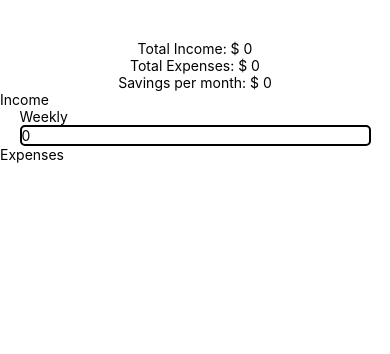
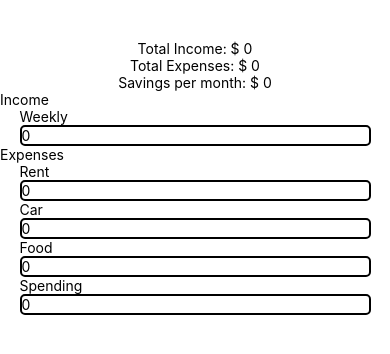
Before and after one commit to kevintamarus/budget-crunch, a React Native app: screen / in a window 390 px wide. Shown: the top 354 px of the page. Built offline with nearby package versions, Linux system fonts and the light colour scheme.

Commit message:
MVP app created

```diff
--- a/src/pages/Main.js
+++ b/src/pages/Main.js
@@ -8,11 +8,16 @@ export default class Main extends React.Component {
   constructor(props) {
     super(props);
     this.state = {
-      totalIncome: `$ 0`,
-      totalExpenses: `$ 0`,
-      savingsPerMonth: `$ 0`,
+      totalIncome: 0,
+      totalExpenses: 0,
+      savings: 0,
 
-      weeklyIncome: '0'
+      weeklyIncome: '0',
+
+      rentExpenses: '0',
+      carExpenses: '0',
+      foodExpenses: '0',
+      spendingExpenses: '0'
     };
   }
 
@@ -21,20 +26,47 @@ export default class Main extends React.Component {
   };
 
   calculateIncome = () => {
-    const totalIncome = `$ ${((this.state.weeklyIncome / 5) * 22).toFixed(2)}`;
-    this.setState({ totalIncome });
+    const totalIncome = ((this.state.weeklyIncome / 5) * 22).toFixed(2);
+    this.setState({ totalIncome }, this.calculateExpenses);
+  };
+
+  calculateExpenses = () => {
+    const { rentExpenses, carExpenses, foodExpenses, spendingExpenses } = this.state;
+    const totalExpenses = (
+      parseInt(rentExpenses) +
+      parseInt(carExpenses) +
+      parseInt(foodExpenses) +
+      parseInt(spendingExpenses)
+    ).toFixed();
+    this.setState({ totalExpenses }, this.calculateSavings);
+  };
+
+  calculateSavings = () => {
+    const savings = (parseInt(this.state.totalIncome) - parseInt(this.state.totalExpenses)).toFixed(
+      2
+    );
+    this.setState({ savings });
   };
 
   render() {
-    const { totalIncome, totalExpenses, savingsPerMonth, workIncome, weeklyIncome } = this.state;
+    const {
+      totalIncome,
+      totalExpenses,
+      savings,
+      weeklyIncome,
+      rentExpenses,
+      carExpenses,
+      foodExpenses,
+      spendingExpenses
+    } = this.state;
     return (
       <ScrollView>
         <View style={styles.container}>
           <View style={styles.blankView} />
           <View style={styles.displayContainer}>
-            <Text>Total Income: {totalIncome}</Text>
-            <Text>Total Expenses: {totalExpenses}</Text>
-            <Text>Savings per month: {savingsPerMonth}</Text>
+            <Text>Total Income: $ {totalIncome}</Text>
+            <Text>Total Expenses: $ {totalExpenses}</Text>
+            <Text>Savings per month: $ {savings}</Text>
           </View>
           <Text>Income</Text>
           <View style={styles.incomeFormContainer}>
@@ -46,6 +78,32 @@ export default class Main extends React.Component {
             />
           </View>
           <Text>Expenses</Text>
+          <View style={styles.expenseFormContainer}>
+            <Input
+              label="Rent"
+              value={rentExpenses}
+              selectTextOnFocus
+              onChangeText={input => this.handleChangeInput(input, 'rentExpenses')}
+            />
+            <Input
+              label="Car"
+              value={carExpenses}
+              selectTextOnFocus
+              onChangeText={input => this.handleChangeInput(input, 'carExpenses')}
+            />
+            <Input
+              label="Food"
+              value={foodExpenses}
+              selectTextOnFocus
+              onChangeText={input => this.handleChangeInput(input, 'foodExpenses')}
+            />
+            <Input
+              label="Spending"
+              value={spendingExpenses}
+              selectTextOnFocus
+              onChangeText={input => this.handleChangeInput(input, 'spendingExpenses')}
+            />
+          </View>
         </View>
       </ScrollView>
     );
```
